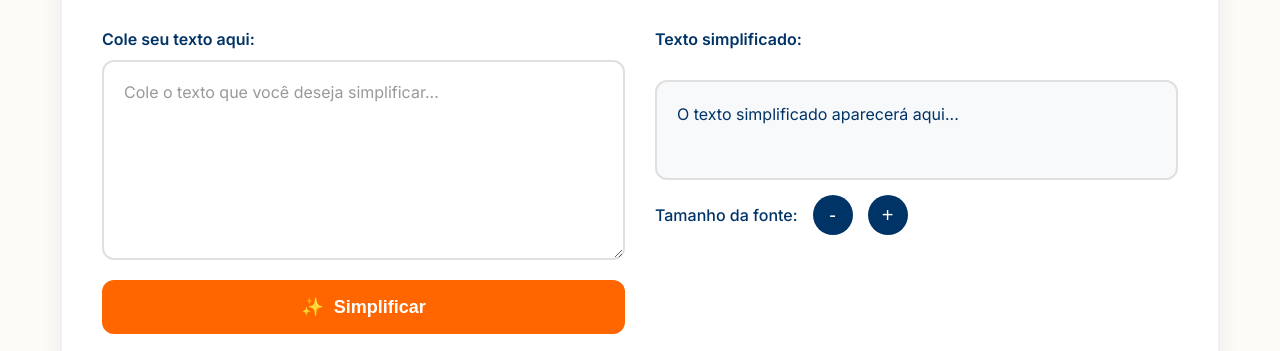
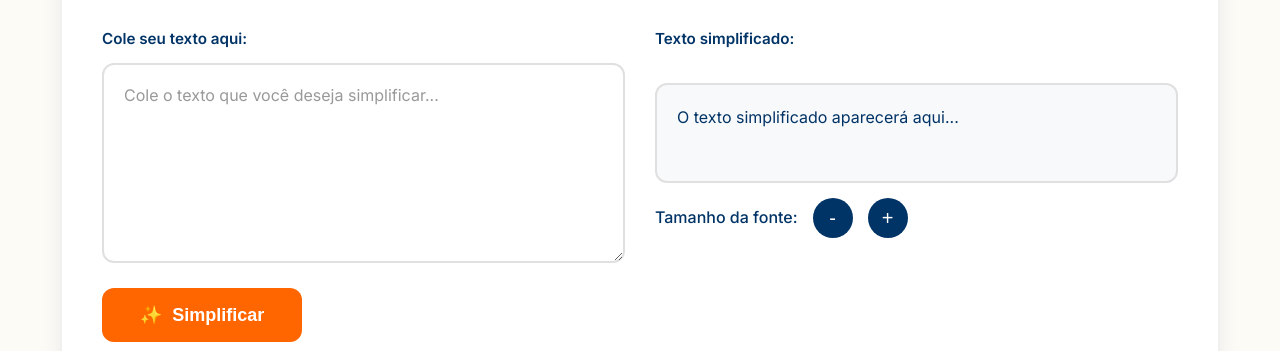
Before and after one commit to Mateusv09897/adapt-ai, a plain HTML site: page index.html in a window 1280 px wide. Shown: the part 449-800 px from the top of the page. Drawn offline with nearby package versions, Linux system fonts and the light colour scheme.

Commit message:
Update index.html

```diff
--- a/index.html
+++ b/index.html
@@ -133,7 +133,9 @@
             align-items: center;
             justify-content: center;
             gap: 10px;
-            margin-top: 20px;
+            margin-top: 25px;
+            align-self: flex-start; /* Impede que o botão estique em toda a largura */
+            min-width: 200px; /* Garante um tamanho mínimo confortável */ /* Mais espaço entre o input e o botão */
         }
 
         .primary-button:hover:not(:disabled) {
@@ -305,8 +307,9 @@
         .label {
             font-weight: 600;
             color: #003366;
-            margin-bottom: 8px;
+            margin-bottom: 12px; /* Aumentar de 8px para 12px */
             display: block;
+            font-size: 0.95rem; /* Leve redução para contrastar com os inputs */
         }
 
         .status-message {
```
